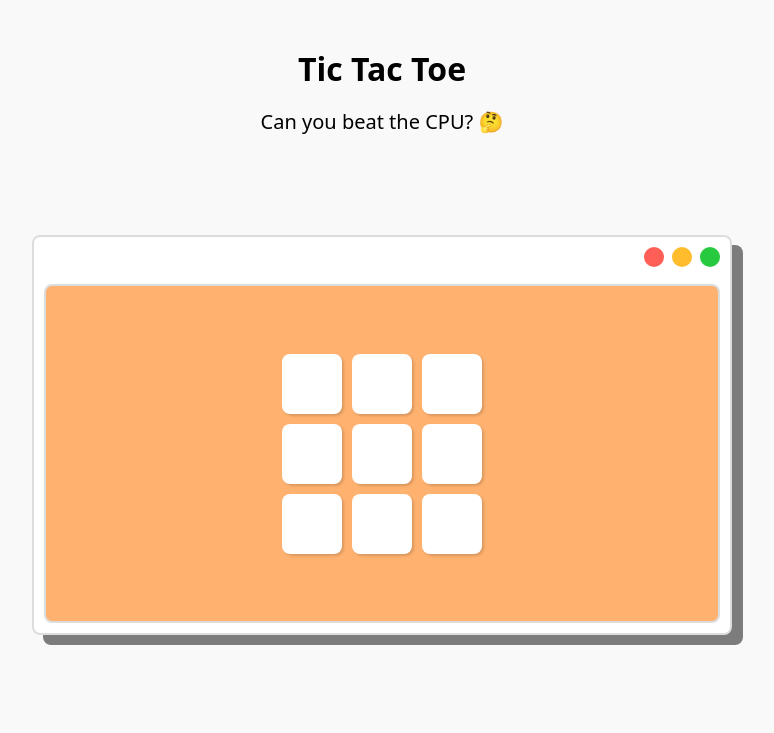
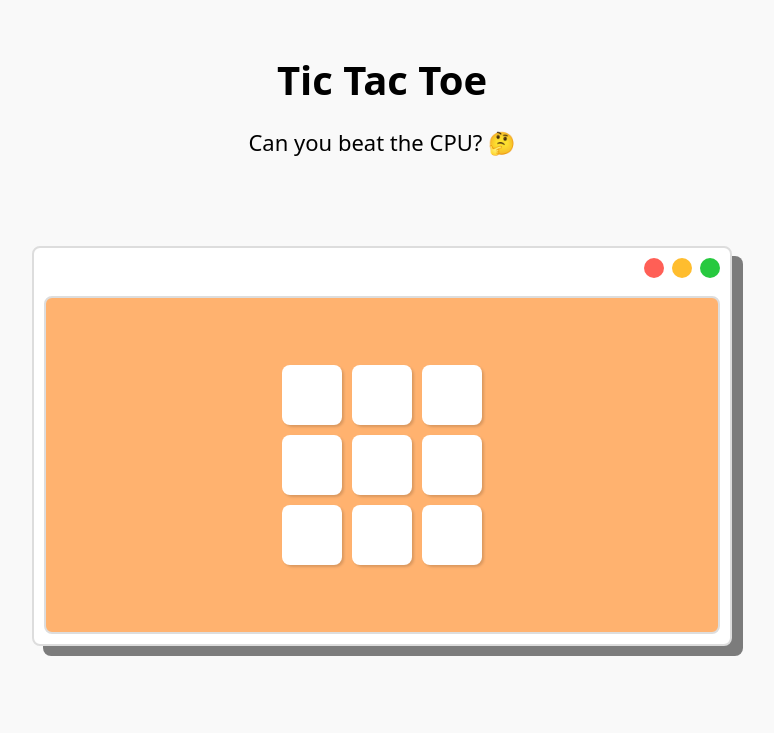
Before and after one commit to dyegocouto/tic-tac-toe, a website built with Vite: page index.html in a window 1280 px wide. Shown: the top 733 px of the page, without its empty margins (258-1032 px from the left). Built offline with nearby package versions, Linux system fonts and the light colour scheme.

Commit message:
style: adjust font size of header elements
Mostly I changed it so they'll grow a bit more in larger screens. The
overall layout is minimalistic, so I feel that beefier fonts can help
with the whitespace.

```diff
--- a/src/style.css
+++ b/src/style.css
@@ -16,12 +16,12 @@ body {
 }
 
 .header-title {
-  font-size: 2rem;
+  font-size: clamp(2rem, 5vw, 2.5rem);
   text-align: center;
 }
 
 .header-desc {
-  font-size: 1.25rem;
+  font-size: clamp(22px, 4vw, 22px);
   text-align: center;
   margin-bottom: 0;
 }
```
